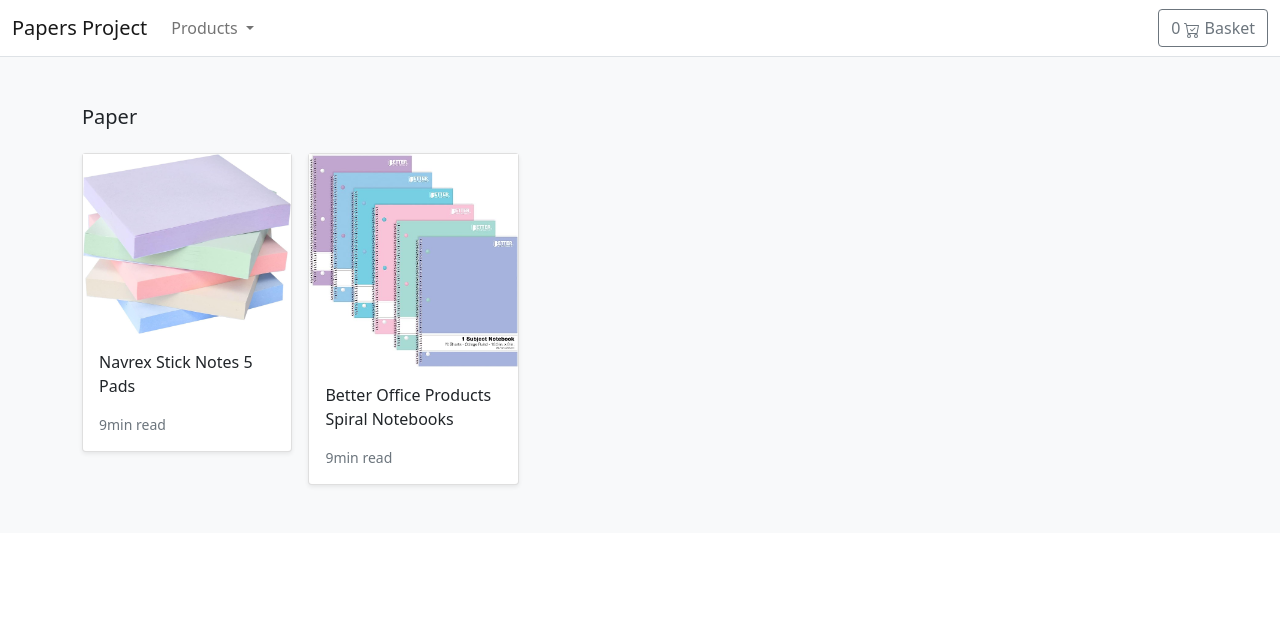
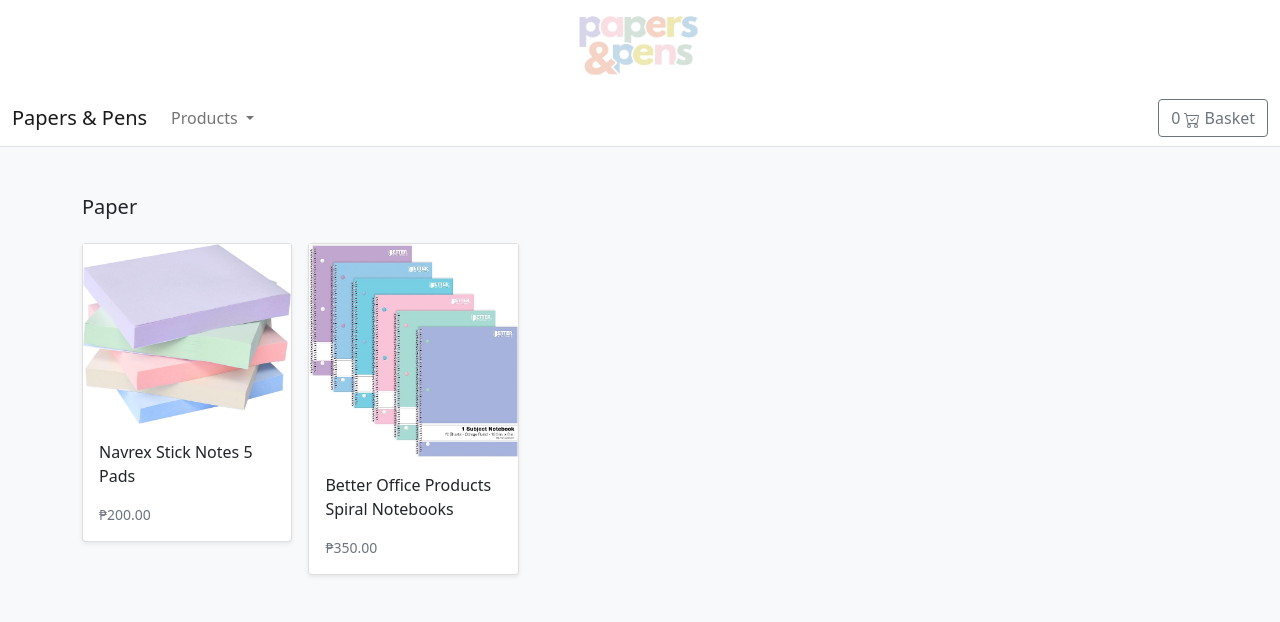
Before and after one commit to wreckitralphito/papers_project, a Django app: a page that uses templates/store/base.html in a window 1280 px wide. Shown: the top 622 px of the page. Run offline with Django 4.2, Linux system fonts and the light colour scheme; data comes from the database, SQL or seed files in the repository.

Commit message:
erica html

```diff
--- a/templates/store/base.html
+++ b/templates/store/base.html
@@ -3,8 +3,9 @@
 <html>
 
 <head>
+    <center><img src="/media/images/logo_cropped_nobg.png" style="width:150px;height:90px;"></center>
     <meta charset="utf-8" />
-    <title>{% block title %}Papers Project{% endblock %}</title>
+    <title>{% block title %}Papers & Pens{% endblock %}</title>
     <meta name="viewport" content="width=device-width, initial-scale=1">
     <link href="https://cdn.jsdelivr.net/npm/bootstrap@5.0.0-beta1/dist/css/bootstrap.min.css" rel="stylesheet" integrity="sha384-giJF6kkoqNQ00vy+HMDP7azOuL0xtbfIcaT9wjKHr8RbDVddVHyTfAAsrekwKmP1" crossorigin="anonymous">
     <script src="https://code.jquery.com/jquery-3.5.1.min.js" integrity="sha256-9/aliU8dGd2tb6OSsuzixeV4y/faTqgFtohetphbbj0=" crossorigin="anonymous"></script>
@@ -15,7 +16,7 @@
     <header>
         <nav class="navbar navbar-expand-md navbar-light bg-white border-bottom">
             <div class="container-fluid">
-                <a class="navbar-brand" href="/">Papers Project</a>
+                <a class="navbar-brand" href="/">Papers & Pens</a>
                 <button class="navbar-toggler" type="button" data-bs-toggle="collapse" data-bs-target="#navbarCollapse"
                     aria-controls="navbarCollapse" aria-expanded="false" aria-label="Toggle navigation">
                     <span class="navbar-toggler-icon"></span>
--- a/templates/store/home.html
+++ b/templates/store/home.html
@@ -1,6 +1,6 @@
 {% extends "./base.html" %}
 {% load static %}
-{% block title %}Papers Project{% endblock %}
+{% block title %}Papers & Pens{% endblock %}
 
 {% block content %}
     <section class="py-5 text-center container">
--- a/templates/store/products/category.html
+++ b/templates/store/products/category.html
@@ -22,7 +22,7 @@
                     <a class="text-dark text-decoration-none" href="{{ product.get_absolute_url }}">{{ product.title }}</a>
                     </p>
                     <div class="d-flex justify-content-between align-items-center">
-                    <small class="text-muted">9min read</small>
+                    <small class="text-muted">₱{{ product.price }}</small>
                     </div>
                 </div>
                 </div>
```
Also changed, not shown: media/images/logo.png (added), media/images/logo_cropped_nobg.png (added), media/images/logo_nobg.png (added), 4 other files.
